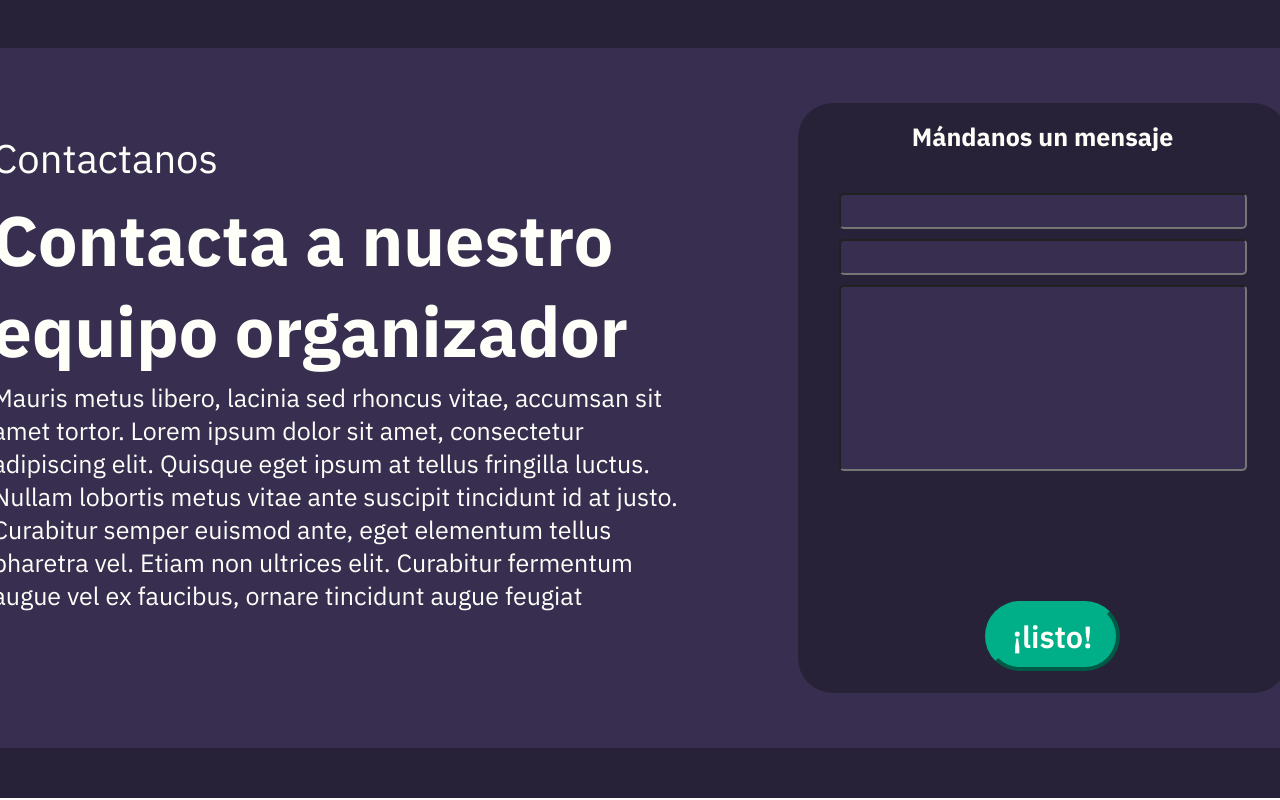
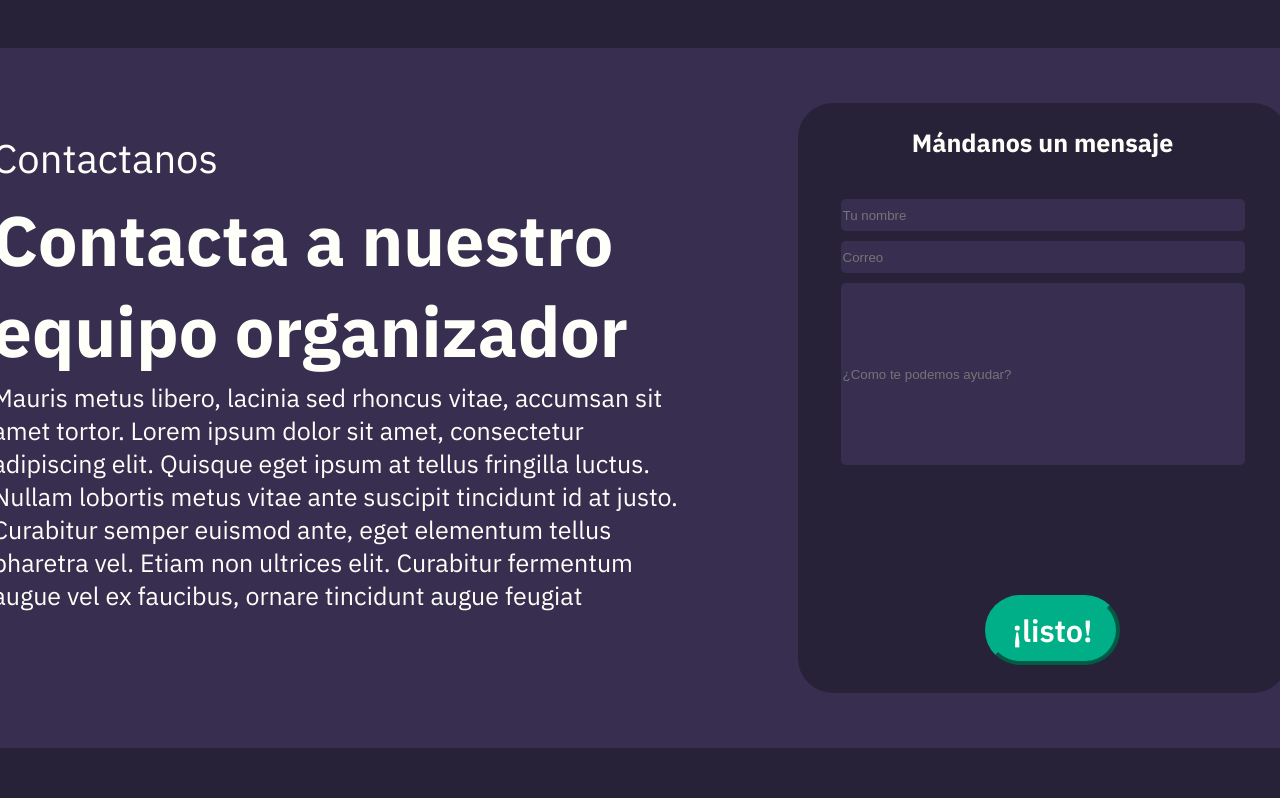
Before and after one commit to DanielCarrami/et-hack, an Angular app in the folder hack-frontend/: page / in a window 1280 px wide. Built offline with nearby package versions, Linux system fonts and the light colour scheme.

Commit message:
contact-info

```diff
--- a/hack-frontend/src/app/contact-info/contact-info.component.html
+++ b/hack-frontend/src/app/contact-info/contact-info.component.html
@@ -19,19 +19,19 @@
 
             <form action="" method="POST">
 
-                <input class="nombreclass" type="text"name="Tu nombre">
+                <input class="nombreclass" type="text"name="Tu nombre" placeholder="Tu nombre">
 
 
             </form>
             <form action="" method="POST">
 
-                <input class="nombreclass1" type="text"name="Tu nombre">
+                <input class="nombreclass1" type="text"name="Tu nombre"placeholder="Correo">
 
 
             </form>
             <form action="" method="POST">
 
-                <input class="nombreclass2" type="text"name="Tu nombre">
+                <input class="nombreclass2" type="text"name="Tu nombre"placeholder="¿Como te podemos ayudar?">
 
 
             </form>
--- a/hack-frontend/src/app/contact-info/contact-info.component.scss
+++ b/hack-frontend/src/app/contact-info/contact-info.component.scss
@@ -120,25 +120,31 @@
 }
 .nombreclass{
     background-color: #372e50;
+
     width: 400px;
     height: 30px;
     border-radius: 5px;
     margin-bottom: 10px;
     outline: none;
+    border: transparent;
 
 }
 .nombreclass1{
     background-color: #372e50;
+
     width: 400px;
     height: 30px;
     border-radius: 5px;
     margin-bottom: 10px;
     box-shadow: none;
+    border: transparent;
 }
 .nombreclass2{
     background-color: #372e50;
+
     width: 400px;
     height: 180px;
     border-radius: 5px;
     box-shadow: none;
+    border: transparent;
 }
```
